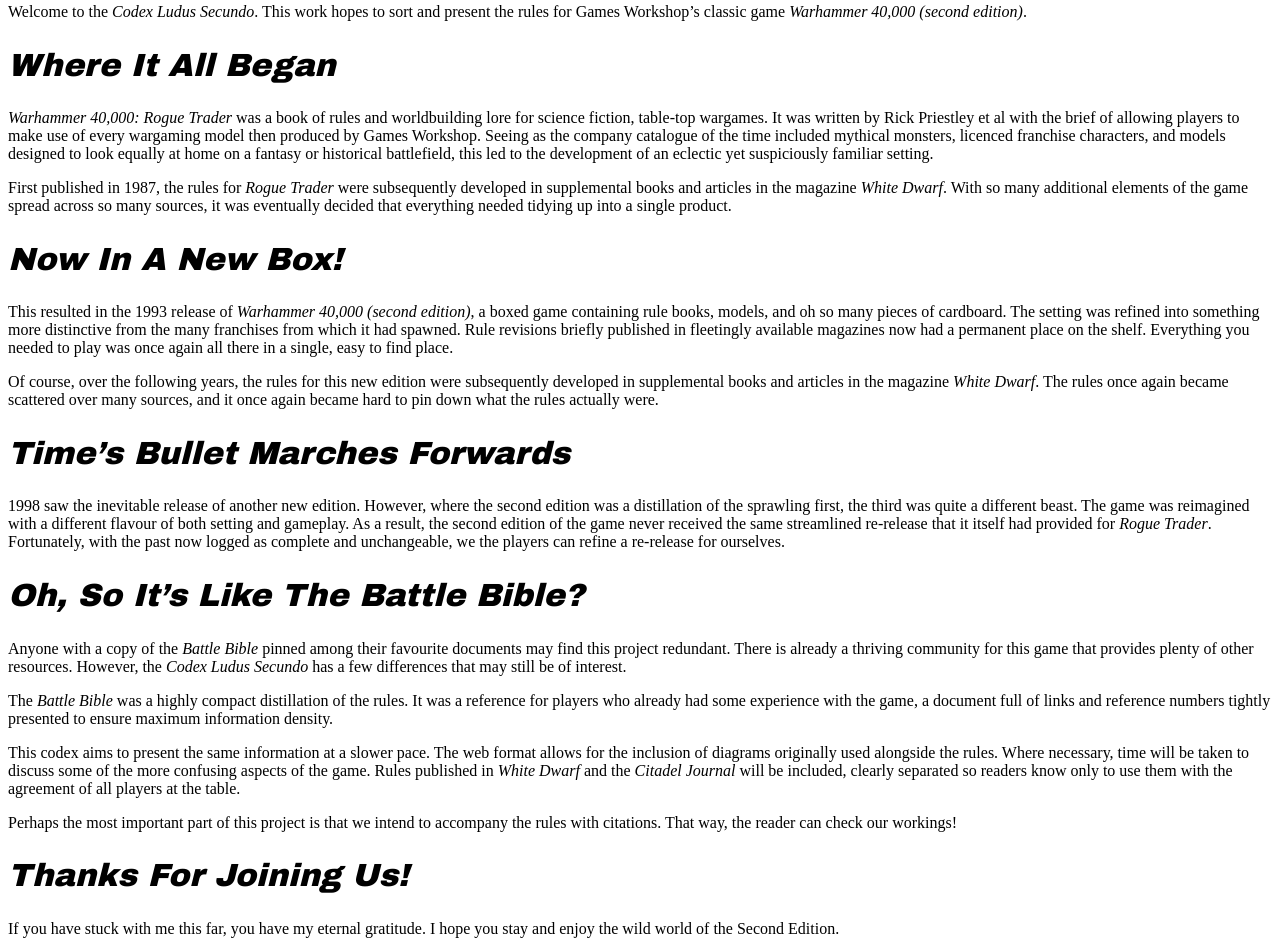
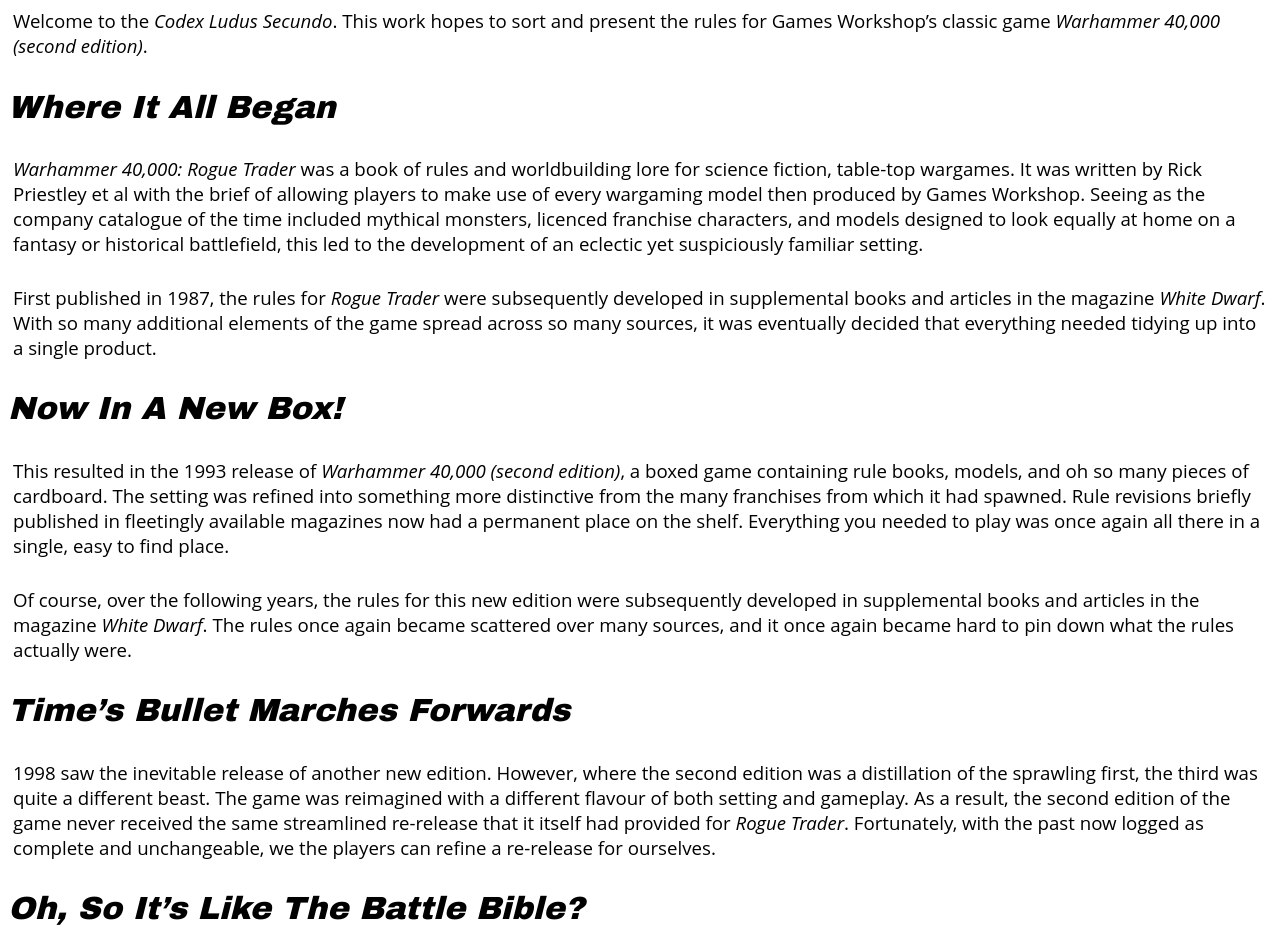
Before and after one commit to LudoSecundo/CodexLudoSecundo, a plain HTML site: page index.html in a window 1280 px wide. Shown: the part 100-1050 px from the top of the page. Drawn offline with Linux system fonts and the light colour scheme.

Commit message:
Update index.html

```diff
--- a/index.html
+++ b/index.html
@@ -13,39 +13,39 @@
 
 <h1>Warhammer 40,000: Codex Ludus Secundo</h1>
 
-<p>Welcome to the <i>Codex Ludus Secundo</i>. This work hopes to sort and present the rules for Games Workshop’s classic game <i>Warhammer 40,000 (second edition)</i>.</p>
+<p class="pclass1">Welcome to the <i>Codex Ludus Secundo</i>. This work hopes to sort and present the rules for Games Workshop’s classic game <i>Warhammer 40,000 (second edition)</i>.</p>
 
 <h2>Where It All Began</h2>
 
-<p><i>Warhammer 40,000: Rogue Trader</i> was a book of rules and worldbuilding lore for science fiction, table-top wargames. It was written by Rick Priestley et al with the brief of allowing players to make use of every wargaming model then produced by Games Workshop. Seeing as the company catalogue of the time included mythical monsters, licenced franchise characters, and models designed to look equally at home on a fantasy or historical battlefield, this led to the development of an eclectic yet suspiciously familiar setting.</p>
+<p class="pclass1"><i>Warhammer 40,000: Rogue Trader</i> was a book of rules and worldbuilding lore for science fiction, table-top wargames. It was written by Rick Priestley et al with the brief of allowing players to make use of every wargaming model then produced by Games Workshop. Seeing as the company catalogue of the time included mythical monsters, licenced franchise characters, and models designed to look equally at home on a fantasy or historical battlefield, this led to the development of an eclectic yet suspiciously familiar setting.</p>
 
-<p>First published in 1987, the rules for <i>Rogue Trader</i> were subsequently developed in supplemental books and articles in the magazine <i>White Dwarf</i>. With so many additional elements of the game spread across so many sources, it was eventually decided that everything needed tidying up into a single product.</p>
+<p class="pclass1">First published in 1987, the rules for <i>Rogue Trader</i> were subsequently developed in supplemental books and articles in the magazine <i>White Dwarf</i>. With so many additional elements of the game spread across so many sources, it was eventually decided that everything needed tidying up into a single product.</p>
 
 <h2>Now In A New Box!</h2>
 
-<p>This resulted in the 1993 release of <i>Warhammer 40,000 (second edition)</i>, a boxed game containing rule books, models, and oh so many pieces of cardboard. The setting was refined into something more distinctive from the many franchises from which it had spawned. Rule revisions briefly published in fleetingly available magazines now had a permanent place on the shelf. Everything you needed to play was once again all there in a single, easy to find place.</p>
+<p class="pclass1">This resulted in the 1993 release of <i>Warhammer 40,000 (second edition)</i>, a boxed game containing rule books, models, and oh so many pieces of cardboard. The setting was refined into something more distinctive from the many franchises from which it had spawned. Rule revisions briefly published in fleetingly available magazines now had a permanent place on the shelf. Everything you needed to play was once again all there in a single, easy to find place.</p>
 
-<p>Of course, over the following years, the rules for this new edition were subsequently developed in supplemental books and articles in the magazine <i>White Dwarf</i>. The rules once again became scattered over many sources, and it once again became hard to pin down what the rules actually were.</p>
+<p class="pclass1">Of course, over the following years, the rules for this new edition were subsequently developed in supplemental books and articles in the magazine <i>White Dwarf</i>. The rules once again became scattered over many sources, and it once again became hard to pin down what the rules actually were.</p>
 
 <h2>Time’s Bullet Marches Forwards</h2>
 
-<p>1998 saw the inevitable release of another new edition. However, where the second edition was a distillation of the sprawling first, the third was quite a different beast. The game was reimagined with a different flavour of both setting and gameplay. As a result, the second edition of the game never received the same streamlined re-release that it itself had provided for <i>Rogue Trader</i>. Fortunately, with the past now logged as complete and unchangeable, we the players can refine a re-release for ourselves.</p>
+<p class="pclass1">1998 saw the inevitable release of another new edition. However, where the second edition was a distillation of the sprawling first, the third was quite a different beast. The game was reimagined with a different flavour of both setting and gameplay. As a result, the second edition of the game never received the same streamlined re-release that it itself had provided for <i>Rogue Trader</i>. Fortunately, with the past now logged as complete and unchangeable, we the players can refine a re-release for ourselves.</p>
 
 <h2>Oh, So It’s Like The Battle Bible?</h2>
 
-<p>Anyone with a copy of the <i>Battle Bible</i> pinned among their favourite documents may find this project redundant. There is already a thriving community for this game that provides plenty of other resources. However, the <i>Codex Ludus Secundo</i> has a few differences that may still be of interest.</p>
+<p class="pclass1">Anyone with a copy of the <i>Battle Bible</i> pinned among their favourite documents may find this project redundant. There is already a thriving community for this game that provides plenty of other resources. However, the <i>Codex Ludus Secundo</i> has a few differences that may still be of interest.</p>
 
-<p>The <i>Battle Bible</i> was a highly compact distillation of the rules. It was a reference for players who already had some experience with the game, a document full of links and reference numbers tightly presented to ensure maximum information density.</p>
+<p class="pclass1">The <i>Battle Bible</i> was a highly compact distillation of the rules. It was a reference for players who already had some experience with the game, a document full of links and reference numbers tightly presented to ensure maximum information density.</p>
 
-<p>This codex aims to present the same information at a slower pace. The web format allows for the inclusion of diagrams originally used alongside the rules. Where necessary, time will be taken to discuss some of the more confusing aspects of the game. Rules published in <i>White Dwarf</i> and the <i>Citadel Journal</i> will be included, clearly separated so readers know only to use them with the agreement of all players at the table.</p>
+<p class="pclass1">This codex aims to present the same information at a slower pace. The web format allows for the inclusion of diagrams originally used alongside the rules. Where necessary, time will be taken to discuss some of the more confusing aspects of the game. Rules published in <i>White Dwarf</i> and the <i>Citadel Journal</i> will be included, clearly separated so readers know only to use them with the agreement of all players at the table.</p>
 
-<p>Perhaps the most important part of this project is that we intend to accompany the rules with citations. That way, the reader can check our workings!</p>
+<p class="pclass1">Perhaps the most important part of this project is that we intend to accompany the rules with citations. That way, the reader can check our workings!</p>
 
 <h2>Thanks For Joining Us!</h2>
 
-<p>If you have stuck with me this far, you have my eternal gratitude. I hope you stay and enjoy the wild world of the Second Edition.</p>
+<p class="pclass1">If you have stuck with me this far, you have my eternal gratitude. I hope you stay and enjoy the wild world of the Second Edition.</p>
 
-<p>The codex will be presented in three broad sections:</p>
+<p class="pclass1">The codex will be presented in three broad sections:</p>
 
 <ul>
 <li>General game rules.</li>
@@ -53,7 +53,7 @@
 <li>Scenarios and other useful resources.</li>
 </ul>
 
-<p>Of course, before we get to the meat of the game, we need to do some housekeeping. This will be conducted in Basic Principles. See you there!</p>
+<p class="pclass1">Of course, before we get to the meat of the game, we need to do some housekeeping. This will be conducted in Basic Principles. See you there!</p>
 
 
 </body>
```
